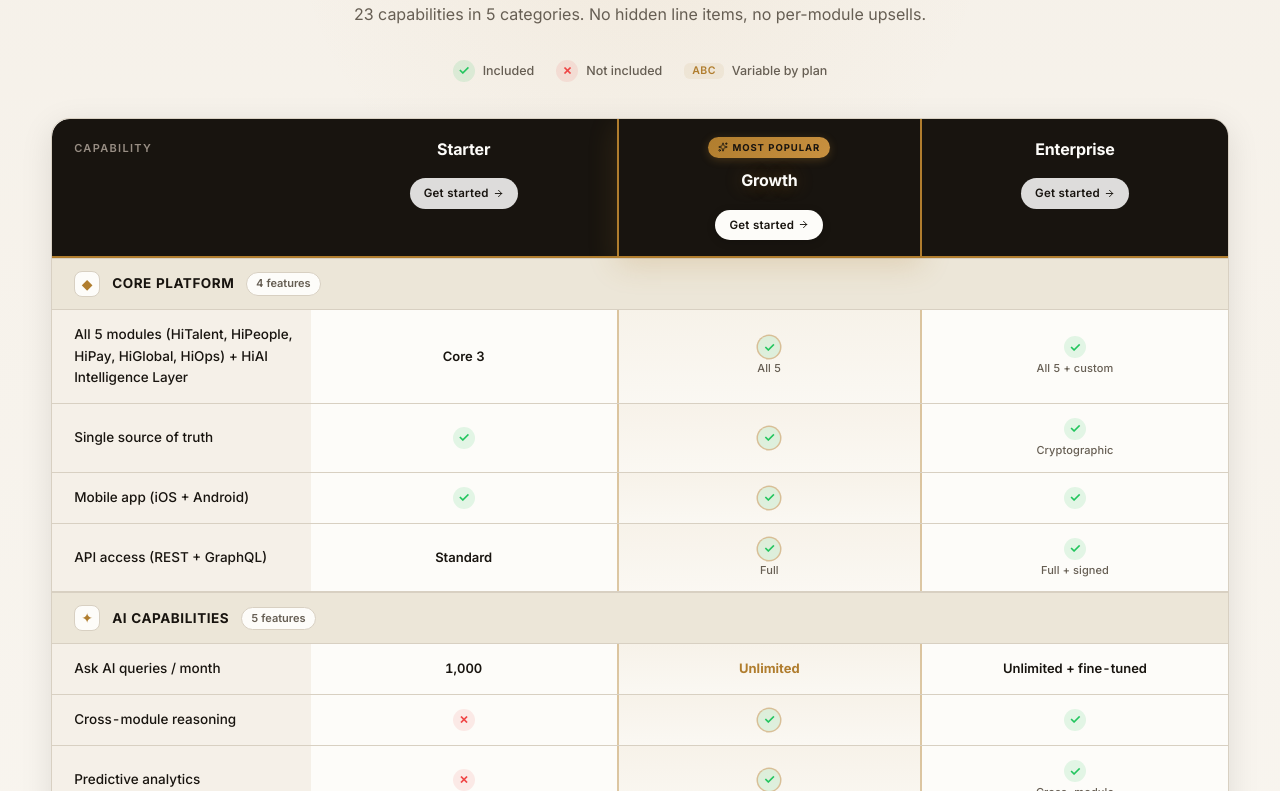
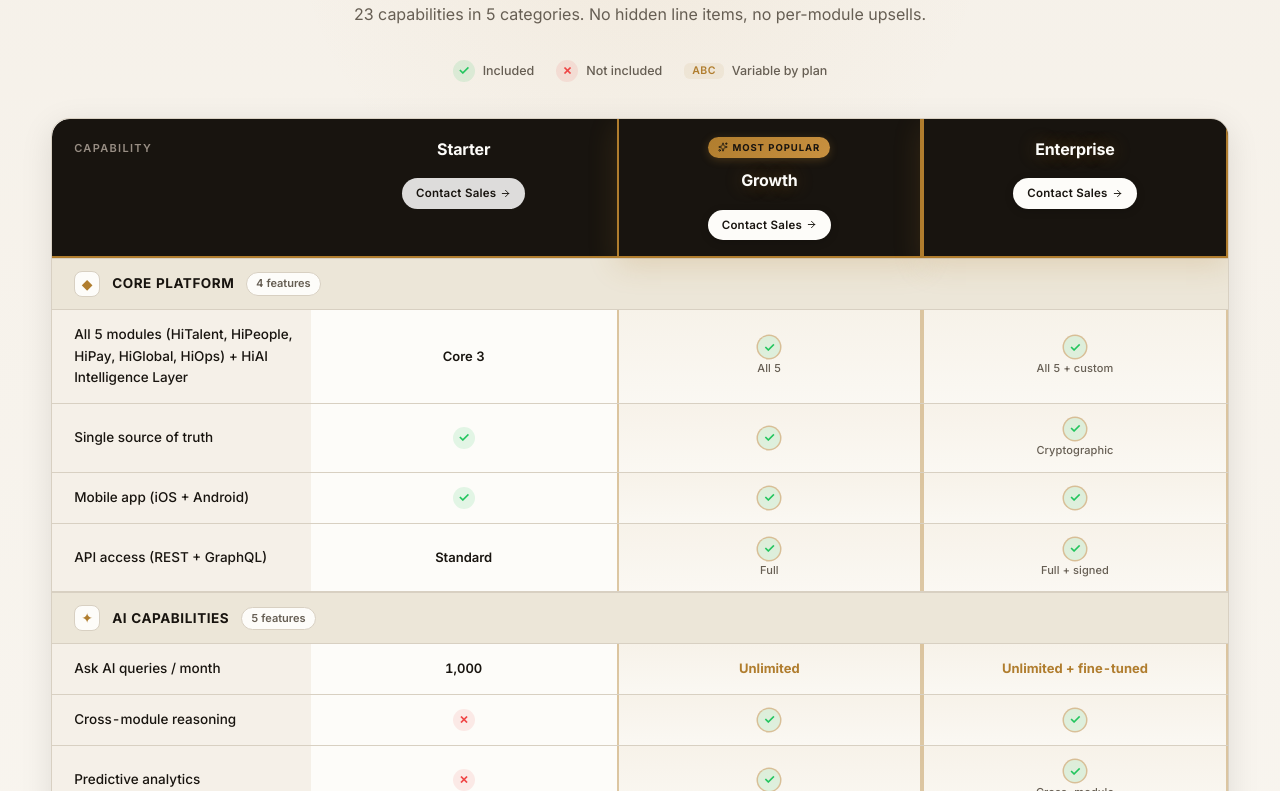
Before and after one commit to hifiveai22/hifiveai, a Next.js app: page /advantage in a window 1280 px wide. Shown: the part 10349-11140 px from the top of the page. Built offline with nearby package versions, Linux system fonts and the light colour scheme.

Commit message:
Update plan CTAs to Contact Sales styled in gold yellow

```diff
--- a/src/components/hifive/PlanComparisonMatrix.tsx
+++ b/src/components/hifive/PlanComparisonMatrix.tsx
@@ -53,7 +53,7 @@ const PLANS: Plan[] = [
     tagline: 'For small teams getting started',
     monthlyPrice: 24,
     annualPrice: 18,
-    cta: 'Start Free Trial',
+    cta: 'Contact Sales',
     highlighted: false,
   },
   {
@@ -62,7 +62,7 @@ const PLANS: Plan[] = [
     tagline: 'For scaling companies',
     monthlyPrice: 24,
     annualPrice: 18,
-    cta: 'Start Free Trial',
+    cta: 'Contact Sales',
     highlighted: true,
     badge: 'Most Popular',
   },
@@ -73,7 +73,7 @@ const PLANS: Plan[] = [
     monthlyPrice: null,
     annualPrice: null,
     cta: 'Contact Sales',
-    highlighted: false,
+    highlighted: true,
   },
 ];
 
@@ -379,7 +379,7 @@ function PlanCard({
 
       <button
         type="button"
-        className={`plan-matrix-card-cta ${plan.highlighted ? 'btn-gold' : 'plan-matrix-btn-outline'}`}
+        className="plan-matrix-card-cta btn-gold"
         onClick={onCta}
       >
         {plan.cta}
@@ -506,7 +506,7 @@ export default function PlanComparisonMatrix({ onNavigate }: PlanComparisonMatri
                         <span className="plan-matrix-col-name">{p.name}</span>
 
                         <span className="plan-matrix-col-cta-label">
-                          Get started <ArrowRight size={11} />
+                          Contact Sales <ArrowRight size={11} />
                         </span>
                       </button>
                     </th>
@@ -559,16 +559,16 @@ export default function PlanComparisonMatrix({ onNavigate }: PlanComparisonMatri
           ))}
         </div>
 
-        {/* ── 3 CTA buttons (one per plan) ── */}
+        {/* ── CTA button row ── */}
         <div className="plan-matrix-cta-row reveal d2">
           {PLANS.map((p) => (
             <button
               key={p.id}
               type="button"
-              className={`plan-matrix-cta-btn ${p.highlighted ? 'btn-gold' : 'plan-matrix-btn-outline'}`}
+              className="plan-matrix-cta-btn btn-gold"
               onClick={handleCtaClick}
             >
-              {p.cta}
+              Contact Sales
               <ArrowRight size={15} />
             </button>
           ))}
--- a/src/components/hifive/PricingTiers.tsx
+++ b/src/components/hifive/PricingTiers.tsx
@@ -30,7 +30,7 @@ const tiers: Tier[] = [
     annualPrice: 1080,
     priceSuffix: '/mo',
     priceNote: 'billed annually',
-    cta: 'Start Free Trial',
+    cta: 'Contact Sales',
     ctaHref: 'https://cal.com/hifiveai',
     highlighted: false,
     features: [
@@ -55,7 +55,7 @@ const tiers: Tier[] = [
     annualPrice: 3420,
     priceSuffix: '/mo',
     priceNote: 'billed annually',
-    cta: 'Book a Demo',
+    cta: 'Contact Sales',
     ctaHref: 'https://cal.com/hifiveai',
     highlighted: true,
     badge: 'Most Popular',
```
